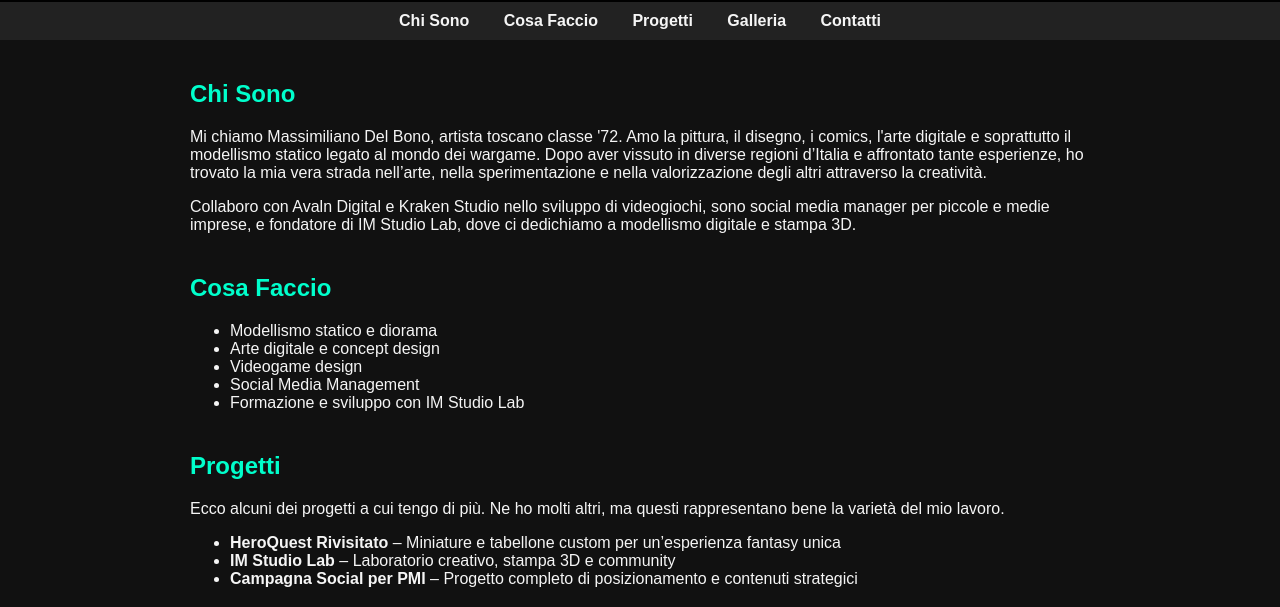
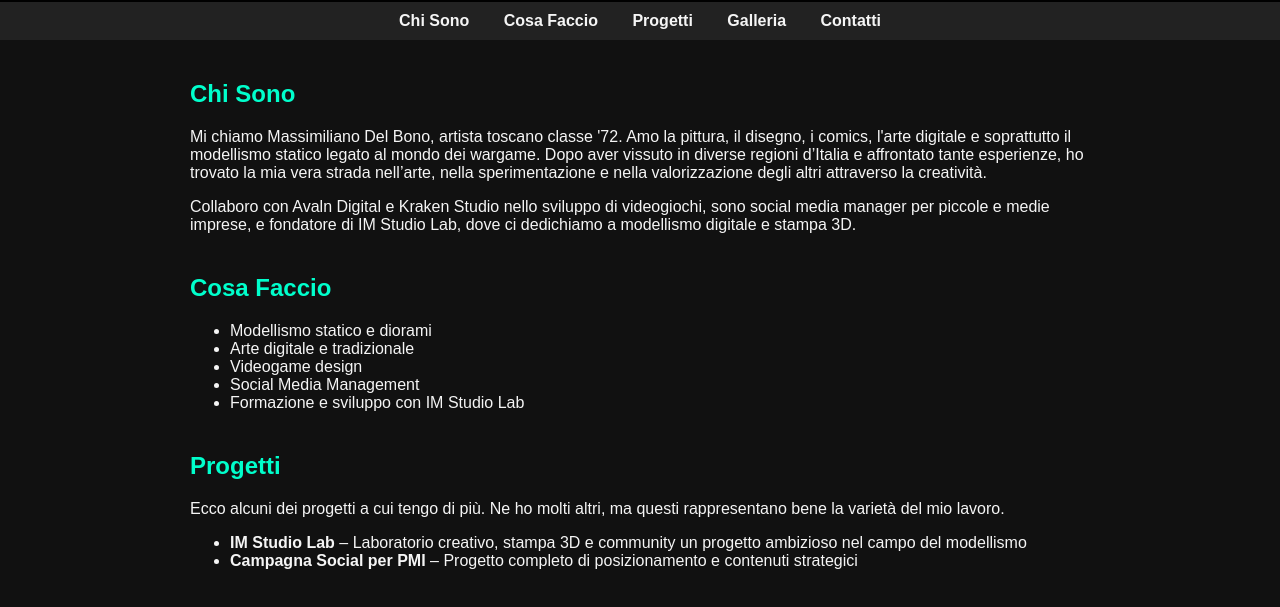
Before and after one commit to MassiDB/massidb-site, a plain HTML site: page index.html in a window 1280 px wide. Shown: the part 489-1096 px from the top of the page. Drawn offline with Linux system fonts and the light colour scheme.

Commit message:
Update index.html

```diff
--- a/index.html
+++ b/index.html
@@ -93,8 +93,8 @@
   <section id="cosa-faccio">
     <h2>Cosa Faccio</h2>
     <ul>
-      <li>Modellismo statico e diorama</li>
-      <li>Arte digitale e concept design</li>
+      <li>Modellismo statico e diorami</li>
+      <li>Arte digitale e tradizionale</li>
       <li>Videogame design</li>
       <li>Social Media Management</li>
       <li>Formazione e sviluppo con IM Studio Lab</li>
@@ -105,8 +105,7 @@
     <h2>Progetti</h2>
     <p>Ecco alcuni dei progetti a cui tengo di più. Ne ho molti altri, ma questi rappresentano bene la varietà del mio lavoro.</p>
     <ul>
-      <li><strong>HeroQuest Rivisitato</strong> – Miniature e tabellone custom per un’esperienza fantasy unica</li>
-      <li><strong>IM Studio Lab</strong> – Laboratorio creativo, stampa 3D e community</li>
+      <li><strong>IM Studio Lab</strong> – Laboratorio creativo, stampa 3D e community un progetto ambizioso nel campo del modellismo</li>
       <li><strong>Campagna Social per PMI</strong> – Progetto completo di posizionamento e contenuti strategici</li>
     </ul>
   </section>
```
